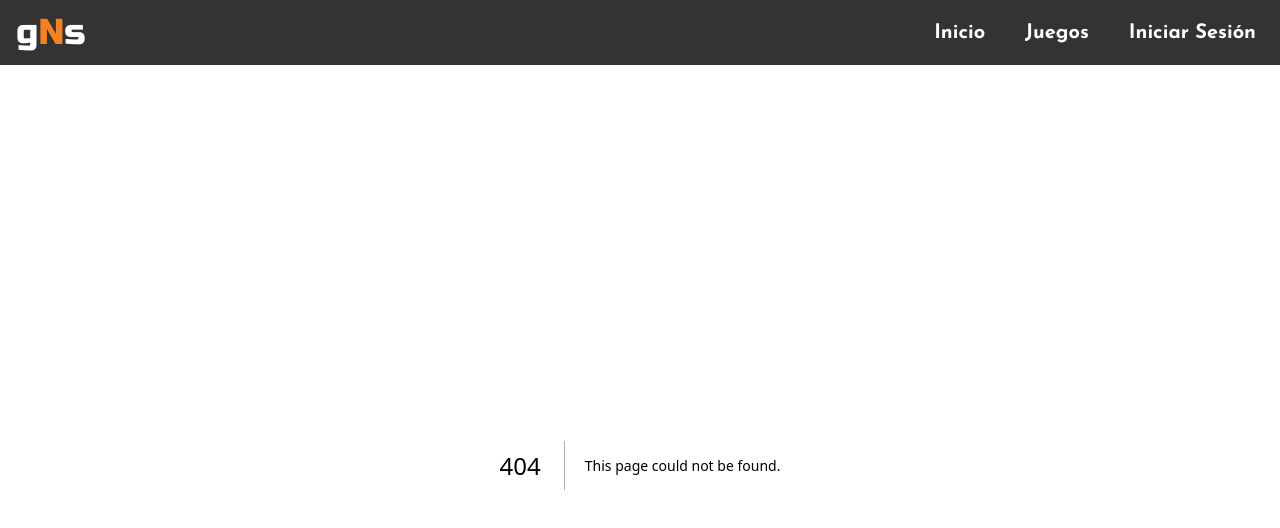
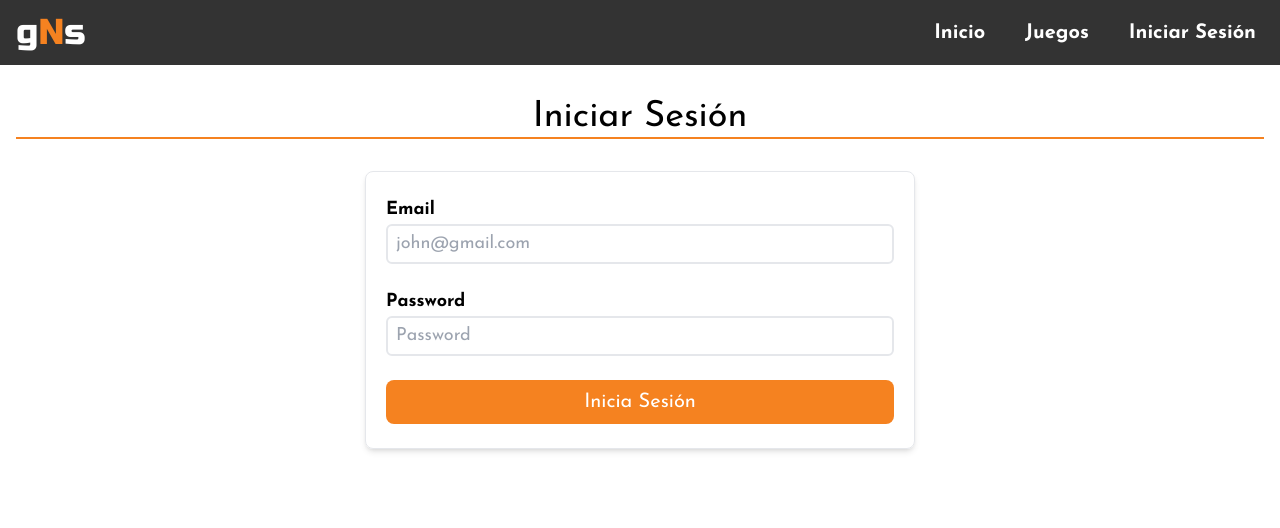
Before and after one commit to alloisa2005/gamingNightStore, a Next.js app: page /signin in a window 1280 px wide. Before the commit this address had no page. Shown: the top 528 px of the page. Built offline with nearby package versions, Linux system fonts and the light colour scheme.

Commit message:
Agregando SignIn Page

```diff
--- a/package.json
+++ b/package.json
@@ -9,7 +9,9 @@
     "lint": "next lint"
   },
   "dependencies": {
+    "mongoose": "^7.6.3",
     "next": "13.5.6",
+    "next-auth": "^4.24.3",
     "react": "^18",
     "react-dom": "^18",
     "react-icons": "^4.11.0"
--- /dev/null
+++ b/src/app/api/juegos/route.js
@@ -0,0 +1,14 @@
+import { connectDB } from "@/db/connectDB"
+import { NextResponse } from "next/server"
+
+const GET = async (req, res) => {
+  try {
+    await connectDB();
+    return NextResponse.json({msg: 'Holaaaaa'}, {status: 201})
+  } catch (error) {
+    return NextResponse.json({msg: 'Error'}, {status: 500})
+  }
+
+}
+
+export { GET }
--- a/src/app/juegos/page.jsx
+++ b/src/app/juegos/page.jsx
@@ -1,14 +1,43 @@
 import React from 'react'
+import { BiSearchAlt } from 'react-icons/bi'
 
 const Juegos = () => {
   return (
     <div className='contenedor'>
-      <input type="text" placeholder="Buscar Juego..." className='font-josefin border-2 p-2 mb-2 w-full rounded-lg' />
+      <div className='border-2 p-2 mb-6 w-full rounded-lg flex items-center gap-2'>
+        <BiSearchAlt size={25} />
+        <input type="text" placeholder="Buscar Juego..." className='font-josefin outline-none' />
+      </div>
 
-      <div className='flex items-center gap-2 font-josefin'>
-        <div className='border-2 w-[20%] p-2'>Filtros</div>
+      <div className='flex gap-2 font-josefin border-2'>
+        <div className='hidden lg:flex w-[20%] p-2 flex-col'>
+          <p className='border-b-2 border-naranja mb-3 uppercase'>Filtros</p>
 
-        <div className='border-2 flex-1 p-2'>Lista de juegos</div>
+          <p>Estado:</p>
+          <select className='font-josefin p-2 mb-3'>
+            <option value="T">Todos</option>
+            <option value="U">Nuevos</option>
+            <option value="N">Usados</option>
+          </select>
+
+          <p>Categoría:</p>
+          <select className='font-josefin p-2 mb-3'>
+            <option value="T">Todos</option>
+            <option value="U">Familiares</option>
+            <option value="N">Euros</option>
+            <option value="N">War Games</option>
+          </select>
+
+          <p>Precio:</p>
+          <div className='mb-3  flex flex-row items-center w-full'>
+            <input type="text" placeholder="Desde" className='border-2 rounded-lg font-josefin p-2 flex-1 outline-none w-[45%]' />
+            <p className='w-[10%] text-center'>-</p>
+            <input type="text" placeholder="Hasta" className='border-2 rounded-lg font-josefin p-2 flex-1 outline-none w-[45%]' />
+          </div>
+          <button className='bg-naranja rounded-md text-white mx-2 py-2 font-bold text-lg hover:scale-105 hover:shadow-lg hover:cursor-pointer ease-out duration-300'>Aplicar</button>
+        </div>
+
+        <div className='bg-red-200 flex-1 h-full'>Lista de juegos</div>
       </div>
     </div>
   )
--- a/src/app/page.js
+++ b/src/app/page.js
@@ -7,7 +7,7 @@ export const metadata = {
   title: "Gaming Night Store | Inicio",
 };
 
-export default function Home() {
+export default async function Home() {
 
   return (
     <>
--- /dev/null
+++ b/src/app/signin/page.jsx
@@ -0,0 +1,18 @@
+import SignInForm from "@/components/SignInForm";
+import React from "react";
+
+const SignIn = () => {
+  return (
+    <div className="contenedor">
+      <div className="flex flex-col items-center justify-center w-full h-full mt-8">
+        <h1 className="select-none text-center font-josefin text-2xl lg:text-4xl border-b-2 border-naranja w-full">
+          Iniciar Sesión
+        </h1>
+
+        <SignInForm />
+      </div>
+    </div>
+  );
+};
+
+export default SignIn;
--- /dev/null
+++ b/src/components/SignInForm.jsx
@@ -0,0 +1,55 @@
+"use client";
+
+import React, { useState } from "react";
+
+const SignInForm = () => {
+  const [email, setEmail] = useState("");
+  const [password, setPassword] = useState("");
+
+  const handleSubmit = (e) => {
+    e.preventDefault();
+    console.log(email, password);
+  };
+
+  return (
+    <form
+      onSubmit={handleSubmit}
+      className="w-full mt-8 border rounded-lg px-4 md:px-5 py-4 lg:py-6 max-w-[550px] shadow-md"
+    >
+      <div className="flex flex-col">
+        <label className="select-none font-josefin text-lg font-bold">
+          Email
+        </label>
+        <input
+          value={email}
+          onChange={(e) => setEmail(e.target.value)}
+          type="email"
+          placeholder="john@gmail.com"
+          className="outline-none font-josefin text-lg border-2 px-2 py-1 rounded-md"
+        />
+      </div>
+
+      <div className="flex flex-col my-6">
+        <label className="select-none font-josefin text-lg font-bold">
+          Password
+        </label>
+        <input
+          value={password}
+          onChange={(e) => setPassword(e.target.value)}
+          type="password"
+          placeholder="Password"
+          className="outline-none font-josefin text-lg border-2 px-2 py-1 rounded-md"
+        />
+      </div>
+
+      <button
+        type="submit"
+        className="bg-naranja w-full py-2 text-white rounded-lg text-xl font-josefin hover:scale-105 ease-out duration-300 hover:shadow-md hover:bg-naranja/90"
+      >
+        Inicia Sesión
+      </button>
+    </form>
+  );
+};
+
+export default SignInForm;
--- /dev/null
+++ b/src/db/connectDB.js
@@ -0,0 +1,15 @@
+
+import mongoose from "mongoose";
+
+export const connectDB = async () => {
+  try {
+    await mongoose.connect(process.env.MONGODB_URI, {
+      useNewUrlParser: true,
+      useUnifiedTopology: true,
+      dbname: process.env.MONGODB_NAME,
+    });
+    console.log('Connected to MongoDB');
+  } catch (error) {
+    console.log('Error connecting to MongoDB')
+  }
+}
```
Also changed, not shown: 2 other files (tests, documents, lock files or other folders).
